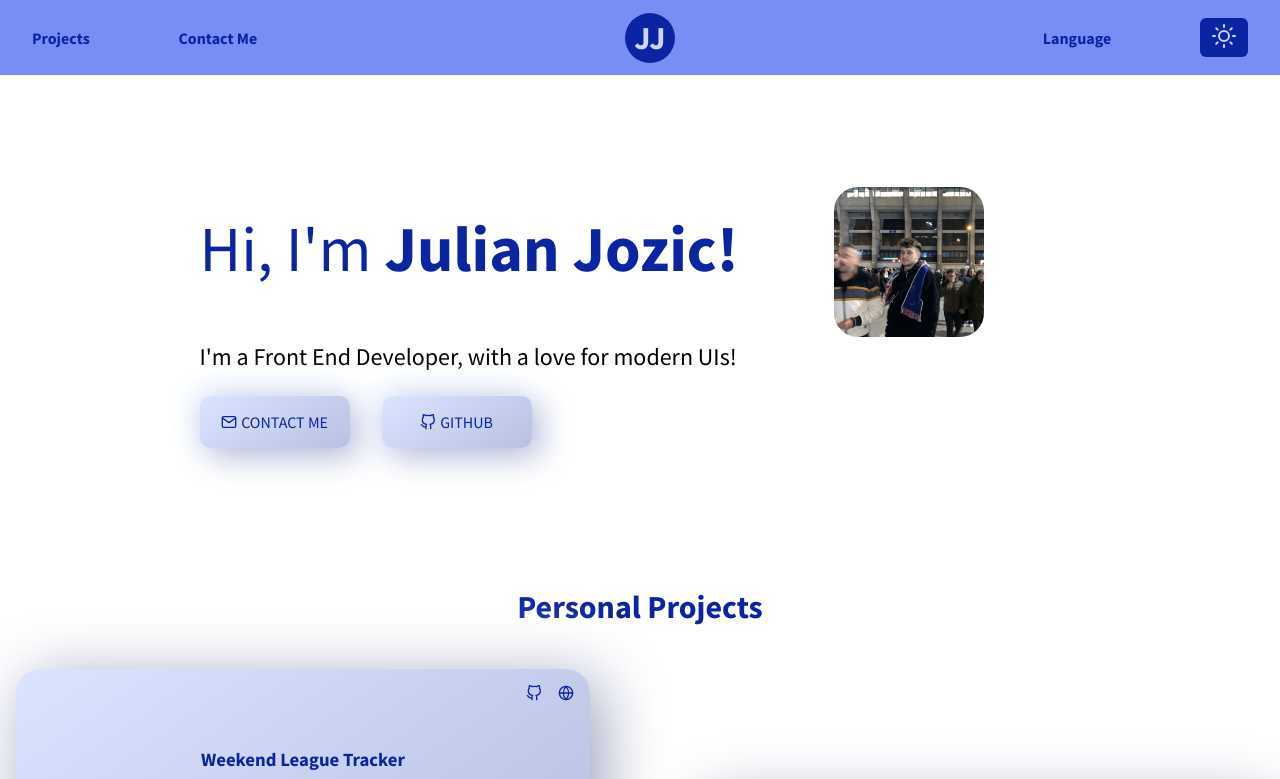
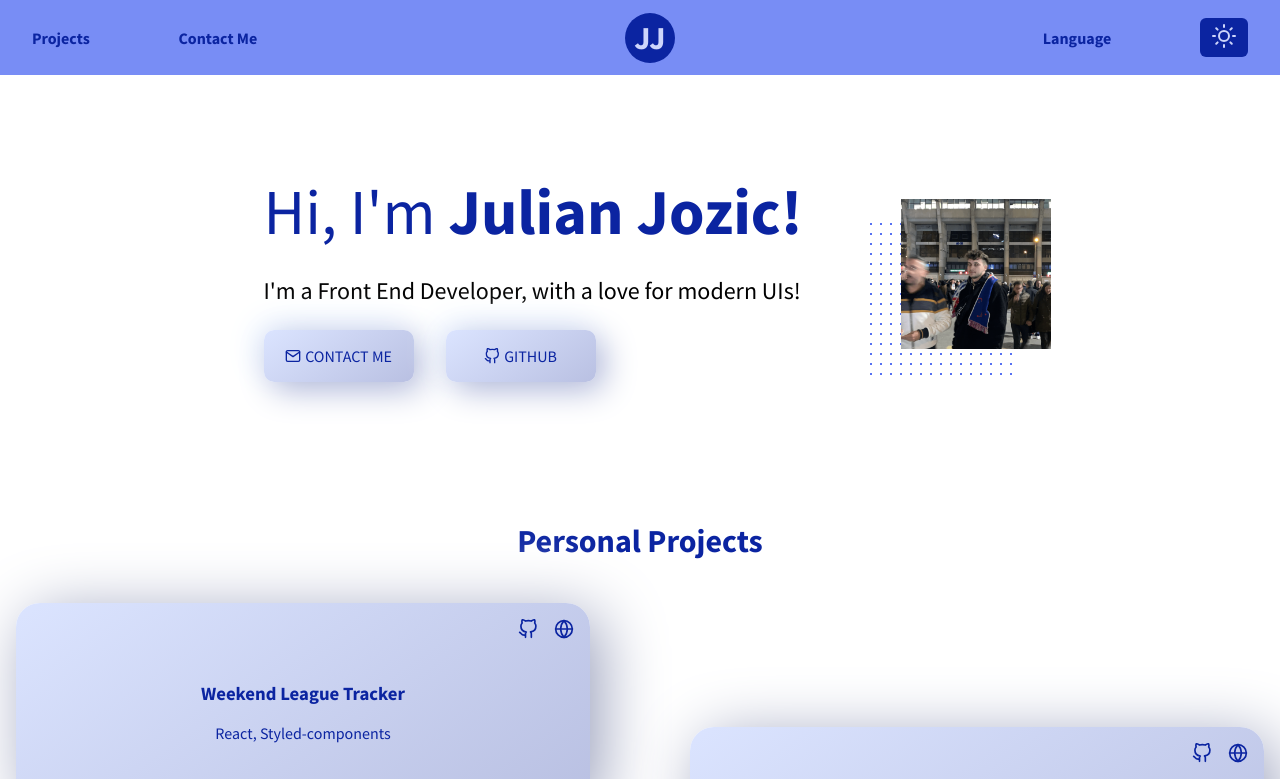
Before and after one commit to jjozic/jj-portfolio-2021, a Next.js app: page / in a window 1280 px wide. Shown: the top 779 px of the page. Built offline with nearby package versions, Linux system fonts and the light colour scheme.

Commit message:
added proper links to projects data and linked it in the code, added hover behavior for the project icons, redesigned introduction image (added background pattern and removed rounded corners)

```diff
--- a/components/Introduction/index.jsx
+++ b/components/Introduction/index.jsx
@@ -9,10 +9,10 @@ export default function Introduction() {
   return (
     <section className={styles.wrapper}>
       <div className={styles.introduction}>
-        <h1>Hi, I&apos;m <strong>Julian Jozic!</strong></h1>
-        <p>
-          I&apos;m a Front End Developer, with a love for modern UIs!
-        </p>
+        <h1>
+          Hi, I&apos;m <strong>Julian Jozic!</strong>
+        </h1>
+        <p>I&apos;m a Front End Developer, with a love for modern UIs!</p>
         <div className={styles.links}>
           <ExternalLink link="mailto:jjozic98@gmail.com">
             <FiMail /> Contact Me
@@ -22,7 +22,10 @@ export default function Introduction() {
           </ExternalLink>
         </div>
       </div>
-      <div className={styles.imgWrapper}>
+      <div
+        className={`${styles.imgWrapper}
+        pattern-dots-md gray-light`}
+      >
         <Image src={profilePic} alt="Picture of me" height={150} width={150} />
       </div>
     </section>
--- a/components/Projects/index.jsx
+++ b/components/Projects/index.jsx
@@ -12,10 +12,10 @@ export default function Projects({ projects }) {
         {projects.map((project, index) => (
           <article key={index}>
             <h3>{project.title}</h3>
-            <project>{project.description}</project>
+            <div>{project.description}</div>
             <div className={styles.links}>
-              <ExternalLink href="github.com"><FiGithub/></ExternalLink>
-              <ExternalLink href="test.com"><FiGlobe /></ExternalLink>
+              <ExternalLink link={project.github}><FiGithub className={styles.icon}/></ExternalLink>
+              <ExternalLink link={project.website}><FiGlobe className={styles.icon}/></ExternalLink>
             </div>
           </article>
         ))}
--- a/data/data.js
+++ b/data/data.js
@@ -1,13 +1,19 @@
 export const project = [{
     "title": "Weekend League Tracker",
     "image": "https://picsum.photos/200/300/?blur",
-    "description": "React, Styled-components"
+    "description": "React, Styled-components",
+    "github": "https://github.com/jjozic",
+    "website": "https://github.com/jjozic"
 }, {
     "title": "Memento Mori",
     "image": "https://picsum.photos/200/300/?blur",
-    "description": "React, NextJS, Styled-components"
+    "description": "React, NextJS, Styled-components",
+    "github": "https://github.com/jjozic",
+    "website": "https://github.com/jjozic"
 }, {
     "title": "Dino Typer",
     "image": "https://picsum.photos/200/300/?blur",
-    "description": "React, NextJS, Styled-components"
+    "description": "React, NextJS, Styled-components",
+    "github": "https://github.com/jjozic",
+    "website": "https://github.com/jjozic"
 }]
--- a/package.json
+++ b/package.json
@@ -11,6 +11,7 @@
   },
   "dependencies": {
     "next": "^12.0.1",
+    "pattern.css": "^1.0.0",
     "react": "^17.0.2",
     "react-dom": "^17.0.2",
     "react-icons": "^4.2.0",
--- a/styles/Introduction.module.scss
+++ b/styles/Introduction.module.scss
@@ -4,8 +4,9 @@
   padding: 4rem 0;
 }
 
-.introduction{
+.introduction {
   h1 {
+    margin: 1rem 0;
     font-size: 4rem;
     font-weight: 400;
     color: var(--dark);
@@ -42,9 +43,10 @@
 }
 
 .imgWrapper {
-  margin: 2rem 6rem;
-  border-radius: 50%;
-  & img {
-    border-radius: 24px;
+  background-image: radial-gradient(var(--primary) 1px, #fff 1px);
+  background-size: calc(10 * 1px) calc(10 * 1px);
+  margin: 4rem 0 0 4rem;
+  & > span {
+    transform: translate(35px, -20px);
   }
 }
--- a/styles/Projects.module.scss
+++ b/styles/Projects.module.scss
@@ -30,3 +30,12 @@
   display: flex;
   gap: 1rem;
 }
+
+.icon {
+  font-size: 1.25rem;
+  transition: all 0.2s ease;
+  &:hover {
+    transform: scale(1.2);
+    filter: drop-shadow(3px 3px 2px rgba(0, 0, 0, 0.4));
+  }
+}
--- a/styles/globals.css
+++ b/styles/globals.css
@@ -6,7 +6,7 @@
   --light: #cdd5fb;
   --nav-clr: rgba(87, 113, 243, 0.8);
   --boxshadow: 8px 8px 33px #b0b7d8, -8px -8px 33px #eaf3ff;
-  --boxshadow-big: 8px 8px 33px #979db7, -8px -8px 33px #d3e0f1;;
+  --boxshadow-big: 8px 8px 33px #979db7, -8px -8px 33px #d3e0f1;
   scroll-behavior: smooth;
 }
 
@@ -22,7 +22,9 @@ a {
   text-decoration: none;
 }
 
-*, *:before, *:after {
+*,
+*:before,
+*:after {
   box-sizing: border-box;
   -webkit-font-smoothing: antialiased;
 }
```
Also changed, not shown: 1 other file (tests, documents, lock files or other folders).
